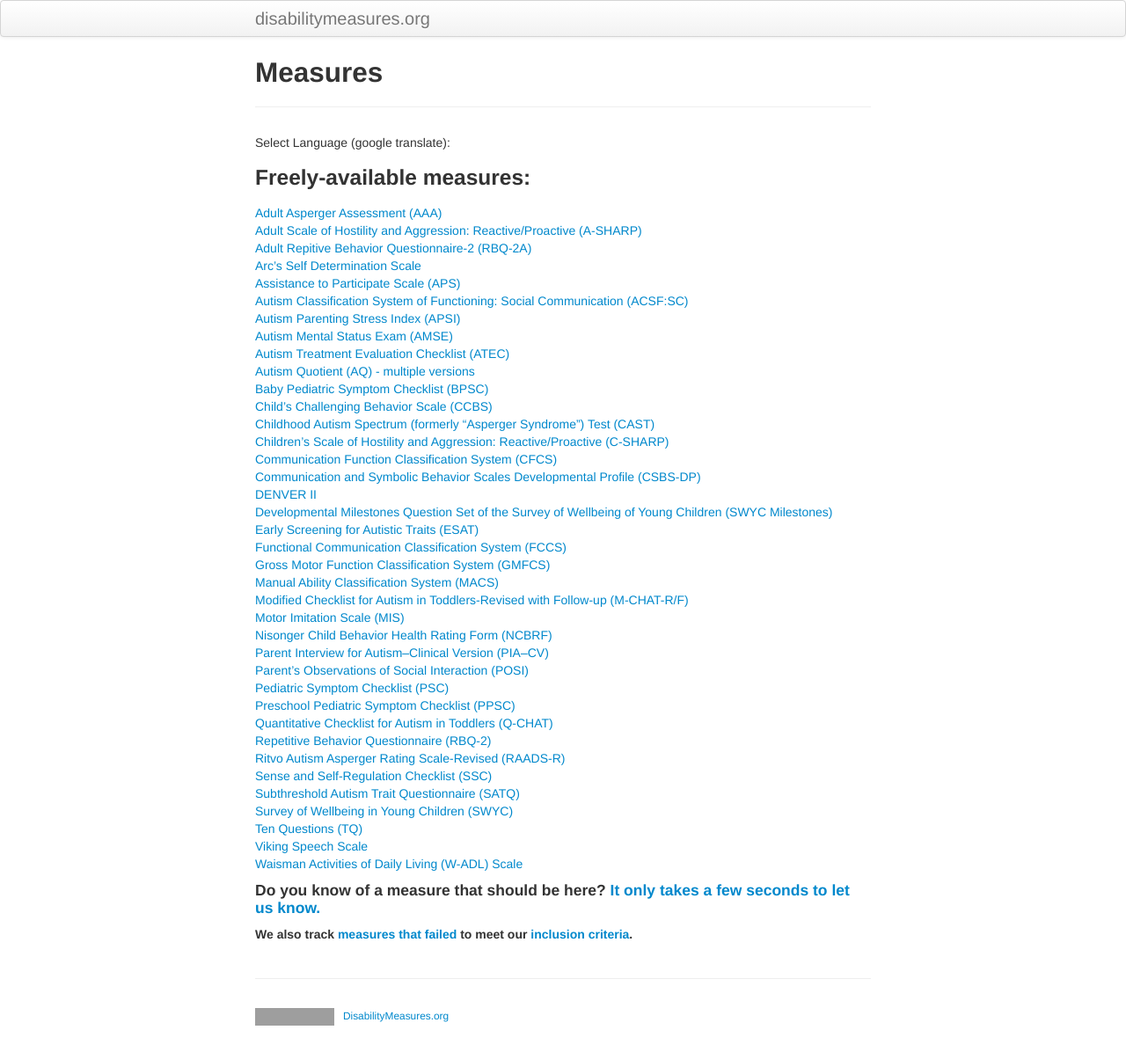
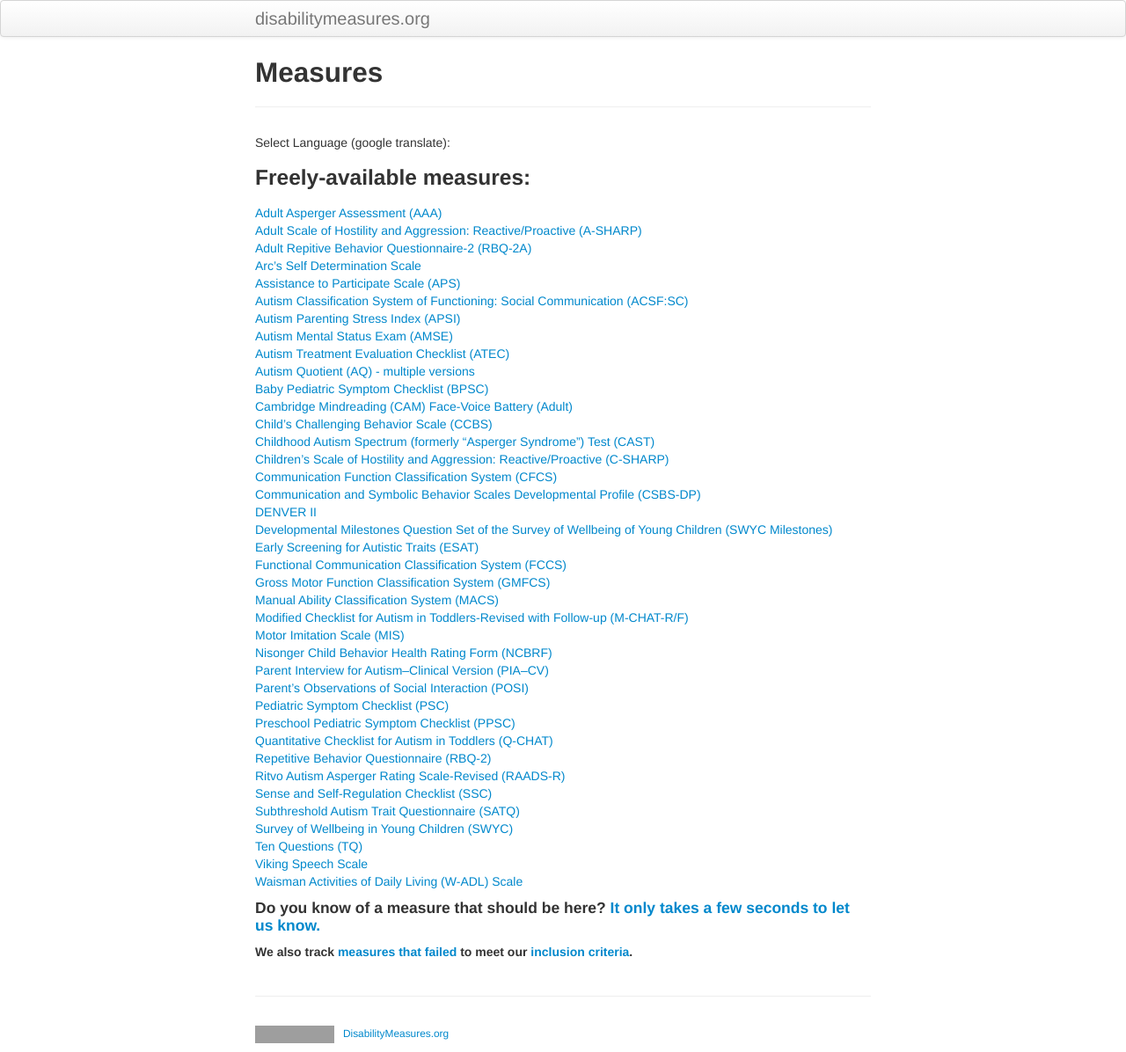
Before and after one commit to mjmaenner/disabilitymeasures, a Jekyll site: the page built from measures/index.md, in a window 1280 px wide. Shown: the whole page at 88% size. Built offline with Jekyll 4.4.1, drawn with Linux system fonts in a browser that asks for light colours; grey boxes are pictures that could not be loaded.

Commit message:
added CAM-adult

```diff
--- a/measures/index.md
+++ b/measures/index.md
@@ -24,6 +24,7 @@ function googleTranslateElementInit() {
 [Autism Treatment Evaluation Checklist (ATEC)](http://disabilitymeasures.org/atec)
 [Autism Quotient (AQ) - multiple versions](http://disabilitymeasures.org/aq)
 [Baby Pediatric Symptom Checklist (BPSC)](http://disabilitymeasures.org/BPSC/)
+[Cambridge Mindreading (CAM) Face-Voice Battery (Adult)](http://disabilitymeasures.org/CAM-Adult/)
 [Child’s Challenging Behavior Scale (CCBS)](http://disabilitymeasures.org/ccbs)
 [Childhood Autism Spectrum (formerly "Asperger Syndrome") Test (CAST)](http://disabilitymeasures.org/cast)
 [Children's Scale of Hostility and Aggression: Reactive/Proactive (C-SHARP)](http://disabilitymeasures.org/c-sharp)
```
